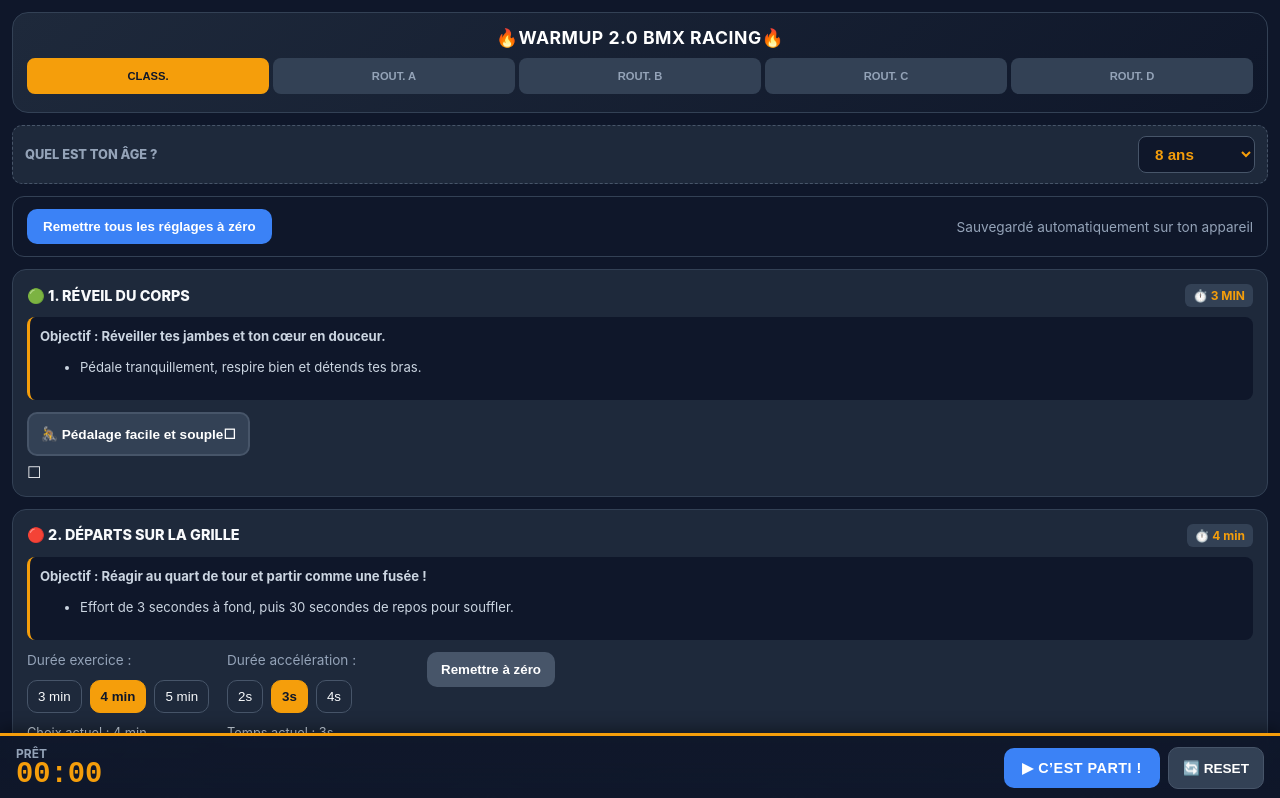
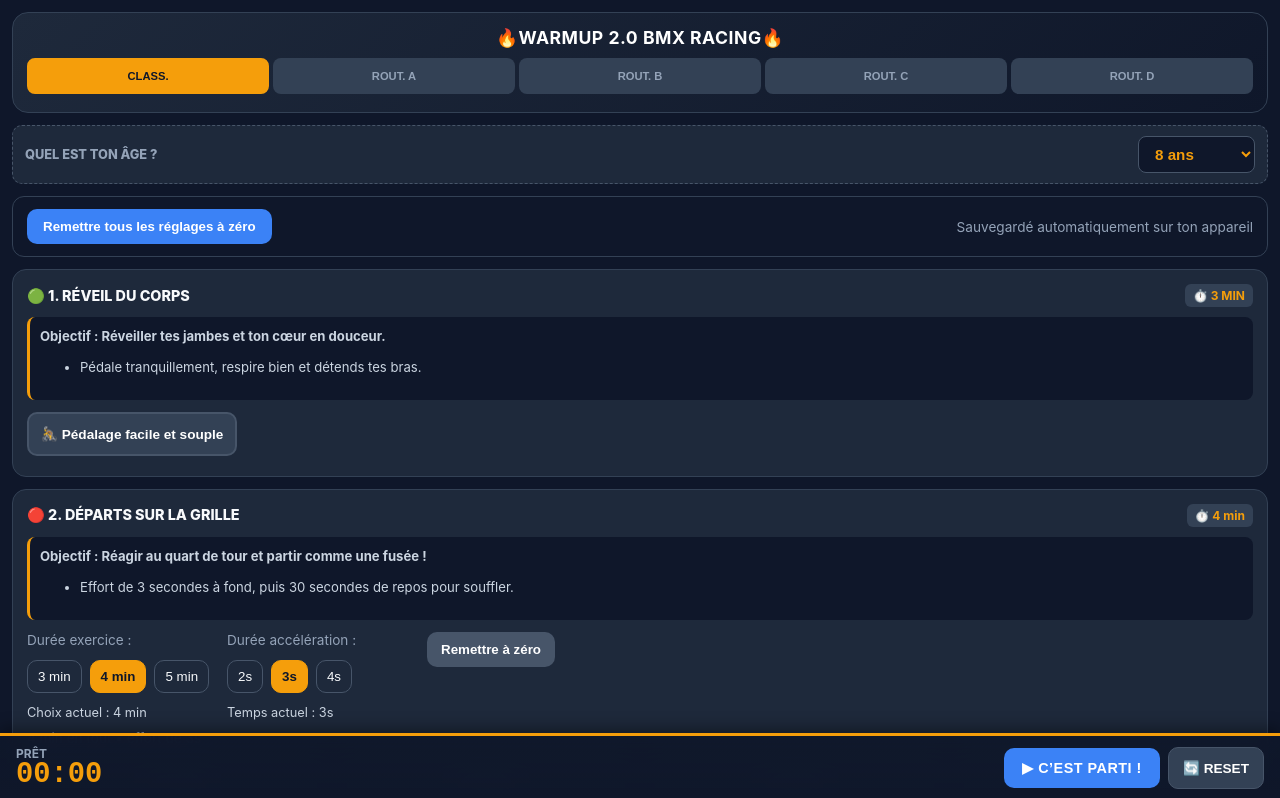
Before and after one commit to CouffignalCedric/Projet-warmup-main, a React (Vite) app: page / in a window 1280 px wide. Shown: the top 798 px of the page. Built offline with nearby package versions, Linux system fonts and the light colour scheme.

Commit message:
retrait coche

```diff
--- a/src/components/TaskCard.tsx
+++ b/src/components/TaskCard.tsx
@@ -15,9 +15,8 @@ export default function TaskCard({ id, title, done, onToggle, children }: Props)
       {/* Parent provides header and consignes; TaskCard only renders the action button */}
       <button className={`btn-check-list ${done ? 'done' : ''}`} onClick={onToggle} aria-pressed={done} aria-labelledby={`${id}-label`}>
         <span id={`${id}-label`} className="task-label">{title}</span>
-        <span className="task-state">{done ? '☑' : '☐'}</span>
+      {/*  <span className="task-state">{done ? '☑' : '☐'}</span>*/}
       </button>
-      {children}
     </div>
   )
 }
```
